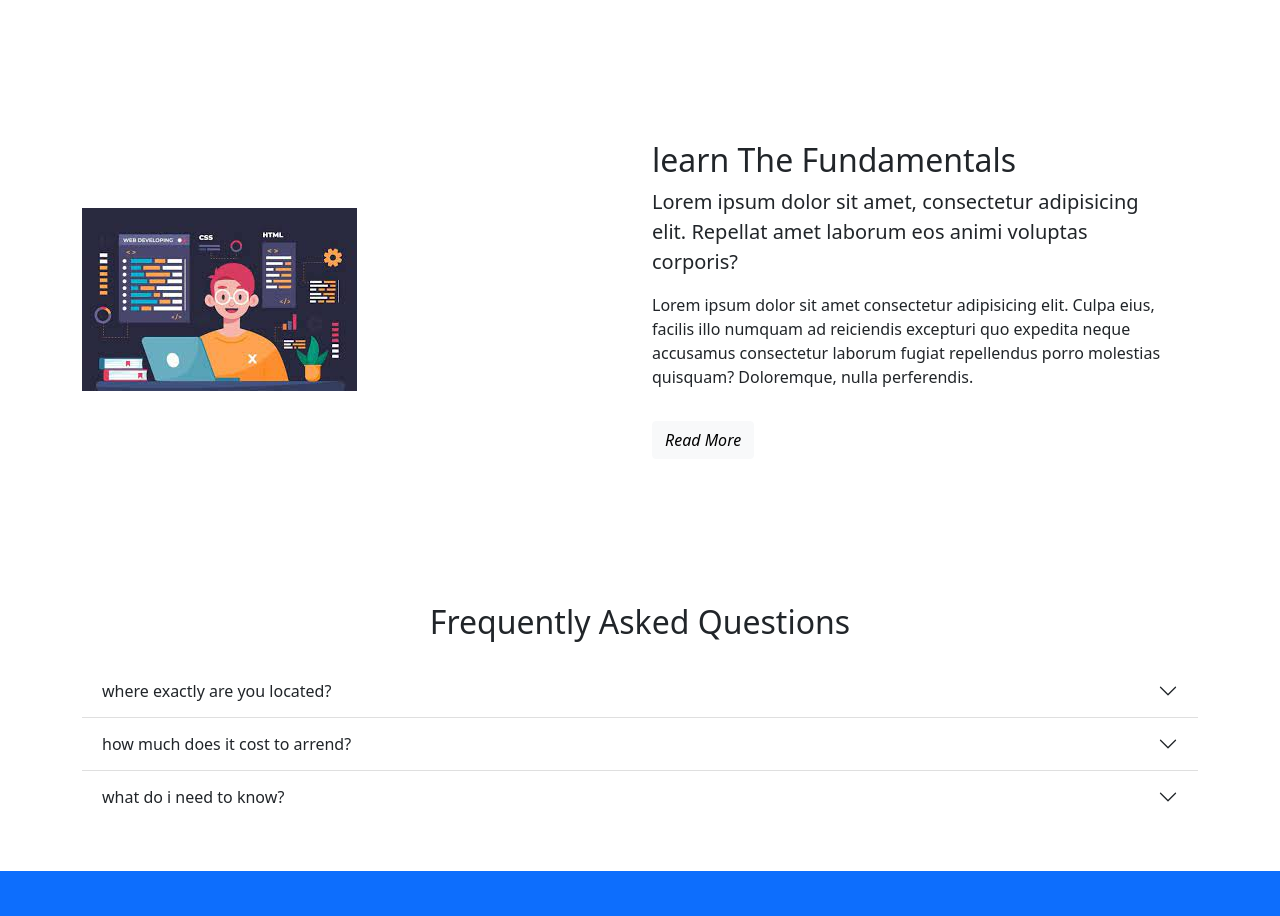
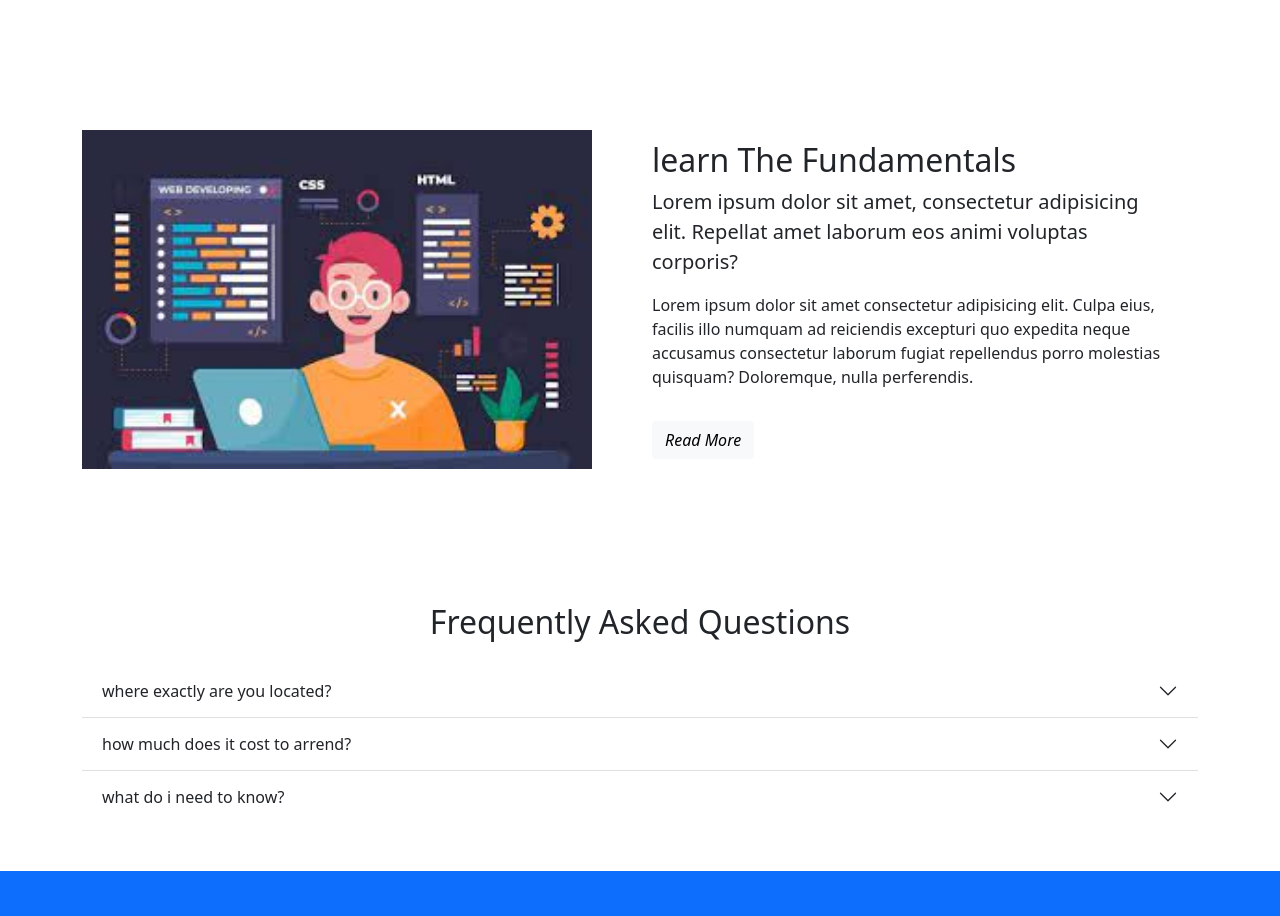
Before and after one commit to arslanDev1526/frontendCamp, a plain HTML site: page index.html in a window 1280 px wide. Shown: the part 827-1743 px from the top of the page. Drawn offline with nearby package versions, Linux system fonts and the light colour scheme.

Commit message:
set img width

```diff
--- a/index.html
+++ b/index.html
@@ -167,7 +167,12 @@
       <div class="container">
         <div class="row align-items-center justyify-content-between">
           <div class="col-md">
-            <img src="./images/fundamental.png" class="img-fluid" alt="" />
+            <img
+              style="width: 100%"
+              src="./images/fundamental.png"
+              class="img-fluid"
+              alt=""
+            />
           </div>
           <div class="col-md p-5">
             <h2>learn The Fundamentals</h2>
```
